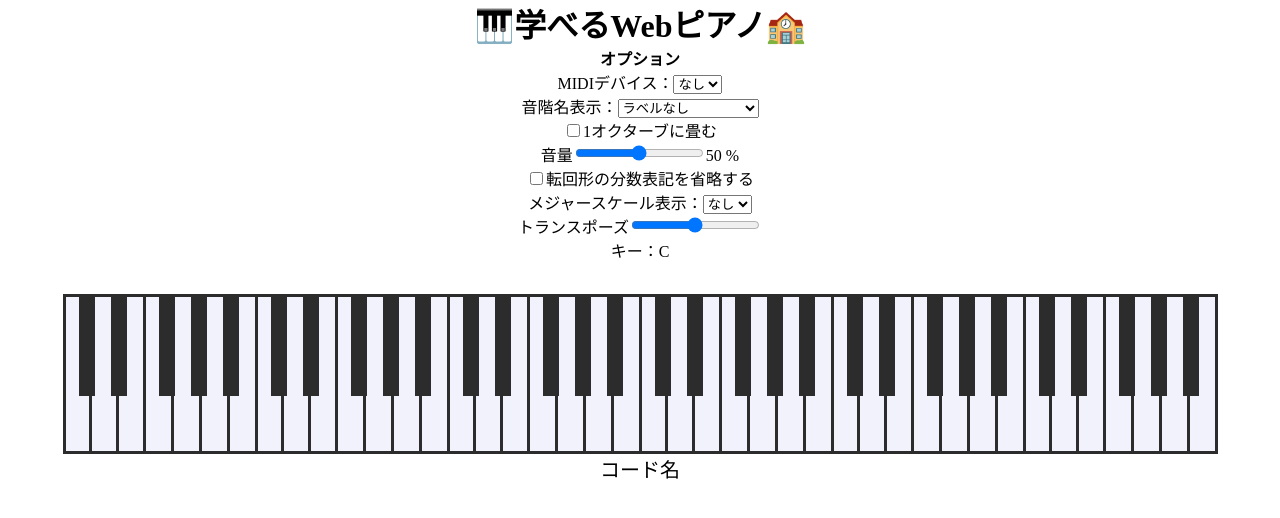
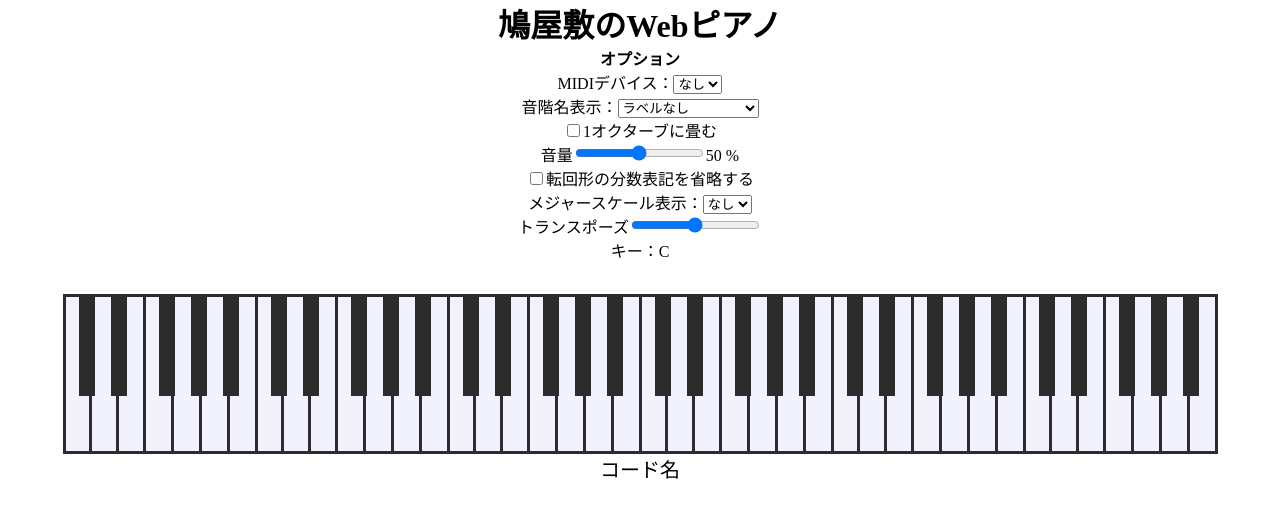
Before and after one commit to PigeonsHouse/midi-music-classroom, a React (Vite) app: page / in a window 1280 px wide. Shown: the top 518 px of the page. Built offline with nearby package versions, Linux system fonts and the light colour scheme.

Commit message:
update: タイトル変更

```diff
--- a/index.html
+++ b/index.html
@@ -5,7 +5,7 @@
   <meta charset="UTF-8" />
   <link rel="icon" type="image/svg+xml" href="/favicon.ico" />
   <meta name="viewport" content="width=device-width, initial-scale=1.0" />
-  <title>学べるWebピアノ</title>
+  <title>鳩屋敷のWebピアノ</title>
 </head>
 
 <body>
--- a/src/apps/App.tsx
+++ b/src/apps/App.tsx
@@ -115,7 +115,7 @@ export const App = () => {
 
   return (
     <>
-      <Title>🎹学べるWebピアノ🏫</Title>
+      <Title>鳩屋敷のWebピアノ</Title>
       <div style={{ textAlign: "center", marginBottom: 12 }}>
         <div style={{ fontWeight: "bold" }}>オプション</div>
         <div>
```
Also changed, not shown: 1 other file (tests, documents, lock files or other folders).
